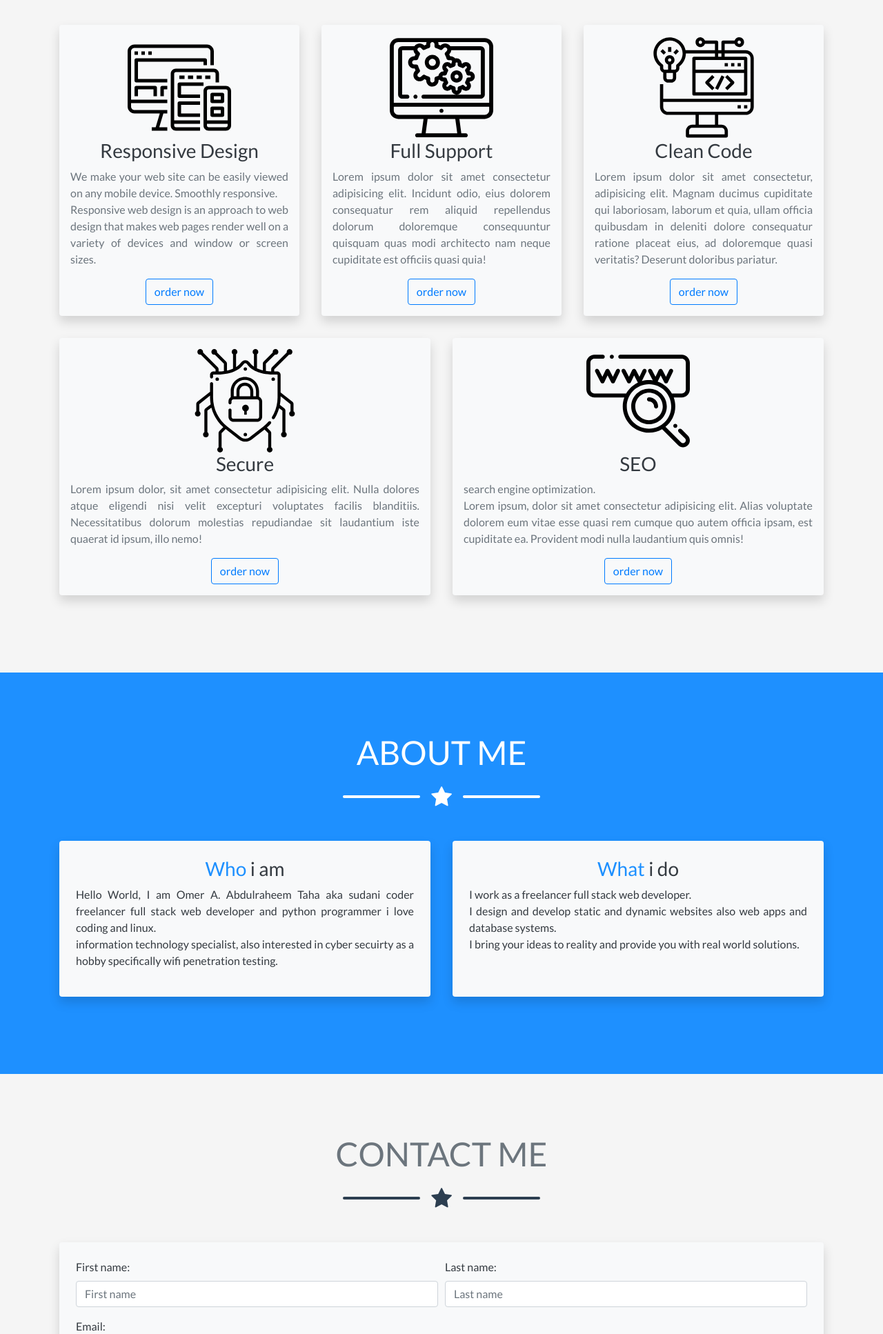
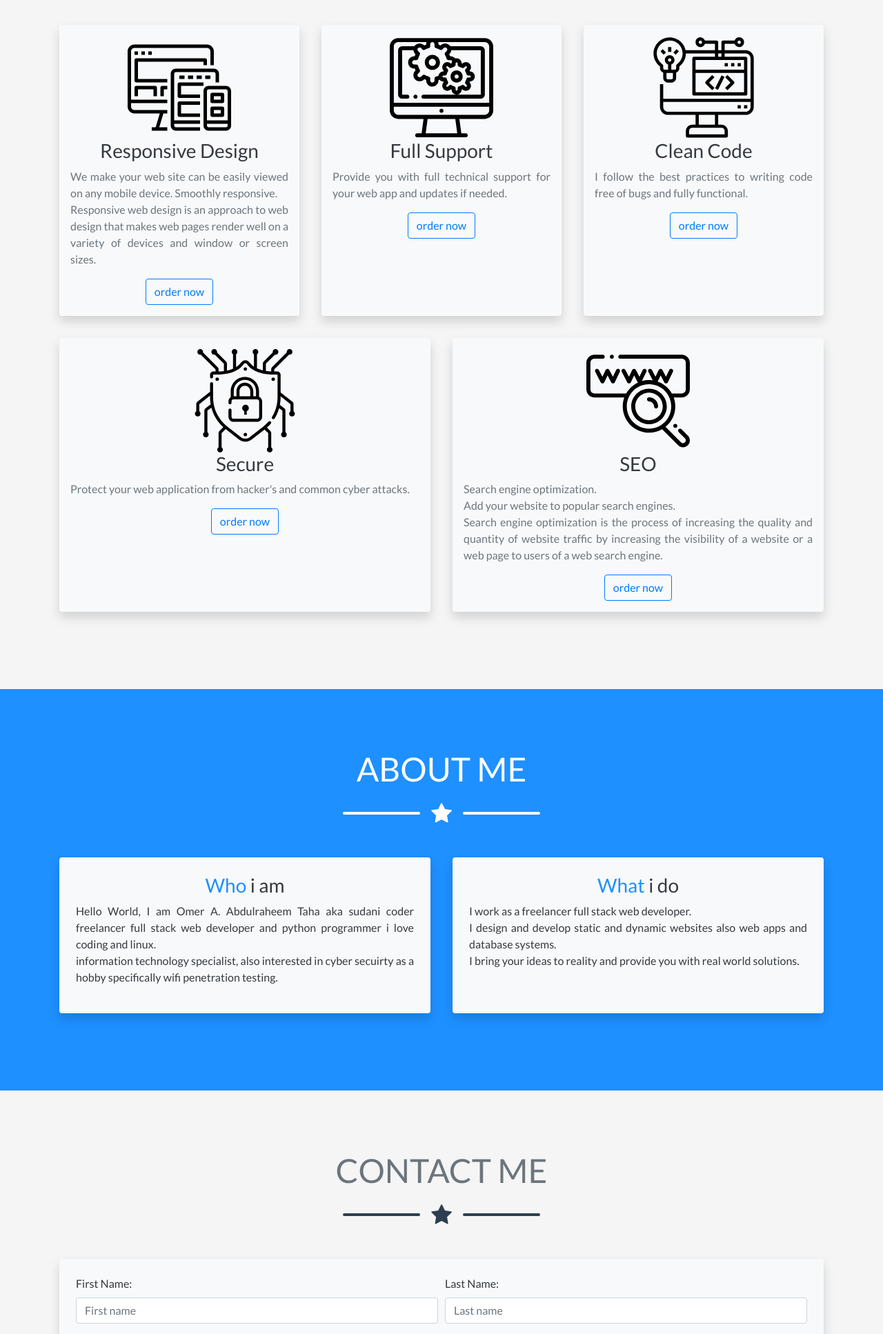
Before and after one commit to Sudani-Coder/sudanicoder-django, a Django app: page / in a window 1280 px wide. Shown: the part 2598-4532 px from the top of the page at 69% size. Run offline with Django 3.2, Linux system fonts and the light colour scheme; some libraries are stand-ins or nearby versions.

Commit message:
create contact us response message!

```diff
--- a/contact/forms.py
+++ b/contact/forms.py
@@ -3,6 +3,7 @@ from contact.models import Contact
 
 class ContactForm(forms.ModelForm):
     First_Name = forms.CharField(
+        label = "First Name",
         widget = forms.TextInput(
             attrs = {
                 "id": "FirstName",
@@ -13,6 +14,7 @@ class ContactForm(forms.ModelForm):
     )
 
     Last_Name = forms.CharField(
+        label = "Last Name",
         widget = forms.TextInput(
             attrs = {
                 "id": "LastName",
@@ -23,6 +25,7 @@ class ContactForm(forms.ModelForm):
     )
 
     Email = forms.EmailField(
+        label = "email",
         widget = forms.EmailInput(
             attrs = {
                 "id": "Email",
@@ -33,6 +36,7 @@ class ContactForm(forms.ModelForm):
     )
 
     Phone = forms.CharField(
+        label = "Phone Number:",
         widget = forms.TextInput(
             attrs = {
                 "id": "Phone",
@@ -44,6 +48,7 @@ class ContactForm(forms.ModelForm):
     )
 
     Subject = forms.CharField(
+        label = "Subject:",
         widget = forms.TextInput(
             attrs = {
                 "id": "Subject",
@@ -54,6 +59,7 @@ class ContactForm(forms.ModelForm):
     )
 
     Message = forms.CharField(
+        label = "Message:",
         widget = forms.Textarea(
             attrs = {
                 "id": "Message",
--- a/contact/templates/contact/index.html
+++ b/contact/templates/contact/index.html
@@ -205,7 +205,7 @@
                         <img class="rounded mx-auto d-block" src="{% static './img/support.svg' %}" width="150px" height="150px" alt="Full Support" title="Full Support">
                         <h3 class="text-center">Full Support</h3>
                         <p class="text-justify text-muted">
-                            Lorem ipsum dolor sit amet consectetur adipisicing elit. Incidunt odio, eius dolorem consequatur rem aliquid repellendus dolorum doloremque consequuntur quisquam quas modi architecto nam neque cupiditate est officiis quasi quia!
+                            Provide you with full technical support for your web app and updates if needed.
                         </p>
                         <a href="#contact" class="btn btn-outline-primary btn-md btn-order">order now</a>
 					</div>
@@ -213,8 +213,7 @@
 						<img class="rounded mx-auto d-block" src="{% static './img/clean-code.svg' %}" width="150px" height="150px" alt="Clean Code" title="Clean Code">
 						<h3 class="text-center">Clean Code</h3>
 						<p class="text-justify text-muted">
-							Lorem ipsum dolor sit amet consectetur, adipisicing elit. Magnam ducimus cupiditate qui laboriosam, laborum et quia, ullam officia quibusdam in deleniti dolore consequatur ratione placeat eius, ad doloremque quasi veritatis?
-							Deserunt doloribus pariatur.
+							I follow the best practices to writing code free of bugs and fully functional.
 						</p>
 						<a href="#contact" class="btn btn-outline-primary btn-md btn-order">order now</a>
 					</div>
@@ -224,7 +223,7 @@
 						<img class="rounded mx-auto d-block" src="{% static './img/cyber-security.svg' %}" width="150px" height="150px" alt="secure" title="secure">
 						<h3 class="text-center">Secure</h3>
 						<p class="text-justify text-muted">
-							Lorem ipsum dolor, sit amet consectetur adipisicing elit. Nulla dolores atque eligendi nisi velit excepturi voluptates facilis blanditiis. Necessitatibus dolorum molestias repudiandae sit laudantium iste quaerat id ipsum, illo nemo!
+							Protect your web application from hacker's and common cyber attacks.
 						</p>
 						<a href="#contact" class="btn btn-outline-primary btn-md btn-order">order now</a>
 					</div>
@@ -232,8 +231,11 @@
 						<img class="rounded mx-auto d-block" src="{% static './img/www.svg' %}" width="150px" height="150px" alt="seo" title="seo">
 						<h3 class="text-center">SEO</h3>
 						<p class="text-justify text-muted">
-							search engine optimization.<br>
-							Lorem ipsum, dolor sit amet consectetur adipisicing elit. Alias voluptate dolorem eum vitae esse quasi rem cumque quo autem officia ipsam, est cupiditate ea. Provident modi nulla laudantium quis omnis!
+							Search engine optimization.
+							<br>
+							Add your website to popular search engines.
+							<br>
+							Search engine optimization is the process of increasing the quality and quantity of website traffic by increasing the visibility of a website or a web page to users of a web search engine.
 						</p>
 						<a href="#contact" class="btn btn-outline-primary btn-md btn-order">order now</a>
 					</div>
@@ -298,30 +300,32 @@
 				<!-- Contact Section Form -->
 				<div class="row">
 					<div class="col-md m-3 p-4 text-dark bg-light shadow rounded">
-						<form name="contactMe" id="contactForm" action="/" method="POST">
+						<form name="contactMe" id="contactForm" action="" method="POST" onsubmit="return MyMsg()">
 							{% csrf_token %}
 							<div class="form-row">
 								<div class="form-group col-md">
-									<label for="FirstName">First name:</label>
+									{{ form.First_Name.label_tag }}
 									{{ form.First_Name }}
 								</div>
 								<div class="form-group col-md">
-									<label for="LastName">Last name:</label>
+									{{ form.Last_Name.label_tag }}
 									{{ form.Last_Name }}
 								</div>
 							</div>
 							<div class="form-group">
-								<label for="Email">Email:</label>
+								{{ form.Email.label_tag }}
 								{{ form.Email }}
 							</div>
 							<div class="form-group">
-								<label for="Phone">Phone number:</label>
+								{{ form.Phone.label_tag }}
 								{{ form.Phone }}
 							</div>
 							<div class="form-group">
+								{{ form.Subject.label_tag }}
 								{{ form.Subject }}
 							</div>
 							<div class="form-group">
+								{{ form.Message.label_tag }}
 								{{ form.Message }}
 							</div>
 							<input class="btn btn-primary px-4 py-2" type="submit" value="Send">
@@ -348,13 +352,13 @@
 					<!-- Footer Social Icons -->
 					<div class="col-lg-4 mb-5 mb-lg-0">
 						<h4 class="text-uppercase mb-4">Around the Web</h4>
-						<a class="btn btn-outline-light btn-social mx-1" href="#">
+						<a class="btn btn-outline-light btn-social mx-1" href="https://www.facebook.com/WIZOMARTHE3PRO">
 							<i class="fa fa-fw fa-facebook-f"></i>
 						</a>
-						<a class="btn btn-outline-light btn-social mx-1" href="#">
+						<a class="btn btn-outline-light btn-social mx-1" href="https://twitter.com/WIZOMERTHEBRO">
 							<i class="fa fa-fw fa-twitter"></i>
 						</a>
-						<a class="btn btn-outline-light btn-social mx-1" href="#">
+						<a class="btn btn-outline-light btn-social mx-1" href="https://www.linkedin.com/in/omer-taha-497736196/">
 							<i class="fa fa-fw fa-linkedin"></i>
 						</a>
 						<a class="btn btn-outline-light btn-social mx-1" href="https://github.com/Sudani-Coder">
--- a/contact/urls.py
+++ b/contact/urls.py
@@ -5,4 +5,5 @@ app_name = "contact"
 
 urlpatterns = [
     path("", views.index, name = "index"),
+    path("contact/", views.contact, name = "contact"),
 ]
--- a/contact/views.py
+++ b/contact/views.py
@@ -1,8 +1,10 @@
-from django.shortcuts import render
+from django.shortcuts import render, redirect
+from django.contrib import messages
 from contact.models import Contact
 from contact.forms import ContactForm
 
 # Create your views here.
+
 
 def index(request):
     template = "contact/index.html"
@@ -14,5 +16,13 @@ def index(request):
 
         if form.is_valid():
             form.save()
+            messages.success(
+                request,
+                f'Your message was sent successfully, We will respond to you as soon as possible Thank you for contacting us!'
+            )
+            return redirect('contact:contact')
 
     return render(request, template, context)
+
+def contact(request):
+    return render(request, "contact/contact.html")
```
Also changed, not shown: contact/templates/contact/contact.html (added, +43 -0 lines), contact/migrations/0002_auto_20200408_0631.py (added), db.sqlite3.
